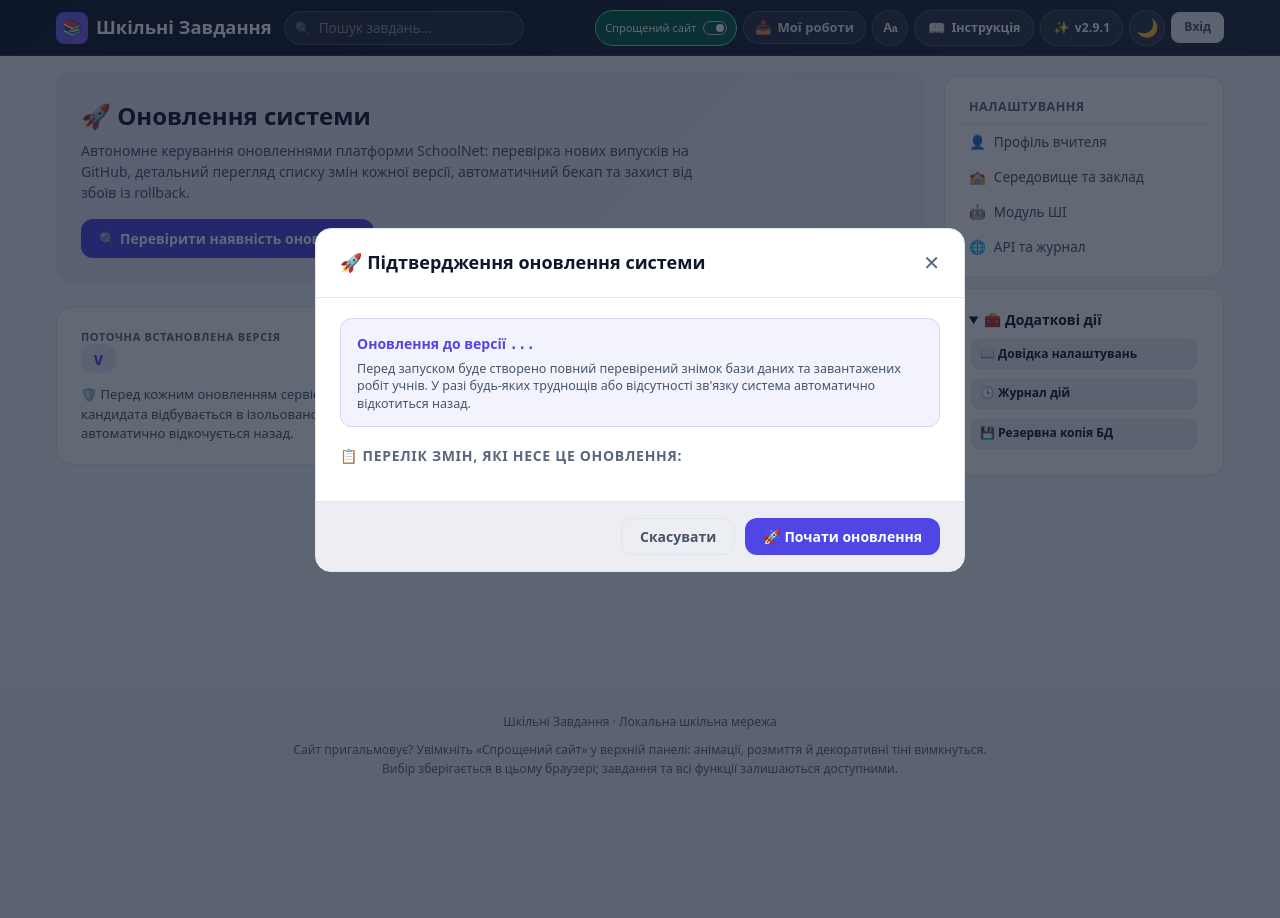
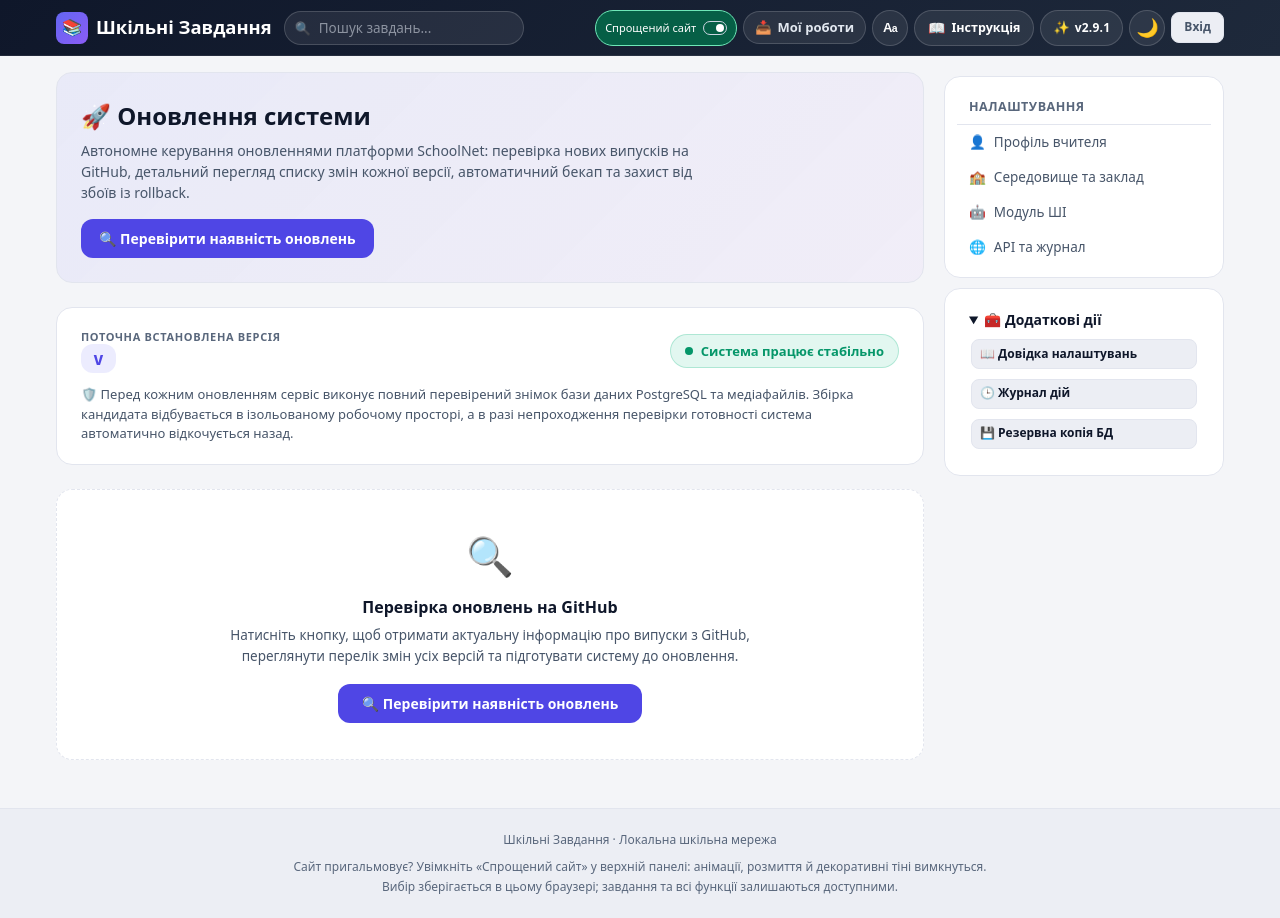
Before and after one commit to yrskrs/schoolwork2, a Django app: template templates/feed/system_updates.html in a window 1280 px wide. Before the commit the page ends 776 px from the top, so only its background shows below. Run offline with Django 5.2, Linux system fonts and the light colour scheme; the template is opened without the code that fills it, so the values that code supplies are empty.

Commit message:
Fix updates confirmation modal visibility and improve check/update workflow

```diff
--- a/templates/feed/system_updates.html
+++ b/templates/feed/system_updates.html
@@ -436,19 +436,38 @@
 }
 
 /* ── Модальне вікно підтвердження ─────────────────────────────────────── */
+[hidden] {
+    display: none !important;
+}
+
+#restartAlert {
+    display: none;
+}
+#restartAlert:not([hidden]) {
+    display: flex !important;
+}
+
 .custom-modal-backdrop {
+    display: none !important;
     position: fixed;
     top: 0;
     left: 0;
     right: 0;
     bottom: 0;
-    background: rgba(15, 23, 42, 0.65);
+    background: rgba(15, 23, 42, 0.7);
     backdrop-filter: blur(4px);
-    display: flex;
     align-items: center;
     justify-content: center;
     z-index: 2000;
     padding: 16px;
+}
+
+.custom-modal-backdrop.is-open {
+    display: flex !important;
+}
+
+.custom-modal-backdrop[hidden] {
+    display: none !important;
 }
 
 .custom-modal-dialog {
@@ -560,6 +579,20 @@
                 </div>
             </div>
 
+            <!-- Початкова підказка перед перевіркою -->
+            <div id="initialCheckPrompt" class="version-status-card" style="border: 1px dashed var(--color-border); text-align: center; padding: 36px 20px; background: var(--color-surface); margin-top: 16px;">
+                <div style="font-size: 38px; margin-bottom: 10px;">🔍</div>
+                <div style="font-size: 16px; font-weight: 800; color: var(--color-text-primary); margin-bottom: 6px;">
+                    Перевірка оновлень на GitHub
+                </div>
+                <div style="font-size: 13.5px; color: var(--color-text-secondary); max-width: 520px; margin: 0 auto 18px; line-height: 1.5;">
+                    Натисніть кнопку, щоб отримати актуальну інформацію про випуски з GitHub, переглянути перелік змін усіх версій та підготувати систему до оновлення.
+                </div>
+                <button type="button" class="btn btn-primary" onclick="checkUpdates()" style="font-weight: 700; padding: 10px 24px; font-size: 14px; box-shadow: 0 4px 12px rgba(99, 102, 241, 0.25);">
+                    🔍 Перевірити наявність оновлень
+                </button>
+            </div>
+
             <!-- Блок результатів перевірки -->
             <div id="updateCheckResult" hidden></div>
 
@@ -627,7 +660,7 @@
                 </div>
 
                 <!-- Сповіщення при перезапуску контейнерів -->
-                <div id="restartAlert" class="alert alert-info" style="margin-top: 16px; display: flex; align-items: center; gap: 12px; background: rgba(59, 130, 246, 0.1); border: 1px solid rgba(59, 130, 246, 0.3); border-radius: var(--radius-md); padding: 12px 16px;" hidden>
+                <div id="restartAlert" class="alert alert-info" style="margin-top: 16px; align-items: center; gap: 12px; background: rgba(59, 130, 246, 0.1); border: 1px solid rgba(59, 130, 246, 0.3); border-radius: var(--radius-md); padding: 12px 16px;" hidden>
                     <span class="spinner-border spinner-border-sm" style="width: 18px; height: 18px; border: 2px solid #2563eb; border-top-color: transparent; border-radius: 50%; animation: spin 0.8s linear infinite; flex-shrink: 0;"></span>
                     <div style="font-size: 13px; color: var(--color-text-primary);">
                         <strong>Перезапуск вебсервісу:</strong> Контейнер застосовує міграції та перевіряє цілісність даних. Зв'язок відновиться автоматично за кілька секунд.
@@ -638,7 +671,7 @@
                 <div id="successAlert" class="alert alert-success" style="margin-top: 16px; background: rgba(16, 185, 129, 0.1); border: 1px solid rgba(16, 185, 129, 0.3); border-radius: var(--radius-md); padding: 16px; color: #065f46;" hidden>
                     <div style="font-size: 16px; font-weight: 800; margin-bottom: 4px;">🎉 Оновлення успішно завершено!</div>
                     <div style="font-size: 13px;">
-                        Встановлено нову версію системи. Перевірку справності пройfieldо успішно. Сторінка оновиться через <span id="reloadCountdown" style="font-weight: 800;">3</span> сек…
+                        Встановлено нову версію системи. Перевірку справності пройдено успішно. Сторінка оновиться через <span id="reloadCountdown" style="font-weight: 800;">3</span> сек…
                     </div>
                 </div>
 
@@ -678,21 +711,26 @@
 </div>
 
 <!-- ════ МОДАЛЬНЕ ВІКНО ПІДТВЕРДЖЕННЯ ОНОВЛЕННЯ ═════════════════════════════ -->
-<div id="confirmModal" class="custom-modal-backdrop" hidden>
-    <div class="custom-modal-dialog">
+<div id="confirmModal" class="custom-modal-backdrop" style="display: none !important;" onclick="closeConfirmModal()" hidden>
+    <div class="custom-modal-dialog" onclick="event.stopPropagation()">
         <div class="custom-modal-header">
             <h3>🚀 Підтвердження оновлення системи</h3>
-            <button type="button" class="btn-close-modal" onclick="closeConfirmModal()">✕</button>
+            <button type="button" class="btn-close-modal" onclick="closeConfirmModal()" aria-label="Закрити">✕</button>
         </div>
         <div class="custom-modal-body">
-            <div style="background: rgba(99, 102, 241, 0.08); border: 1px solid rgba(99, 102, 241, 0.2); border-radius: var(--radius-md); padding: 14px 16px; margin-bottom: 18px;">
+            <div style="background: rgba(99, 102, 241, 0.08); border: 1px solid rgba(99, 102, 241, 0.2); border-radius: var(--radius-md); padding: 14px 16px; margin-bottom: 14px;">
                 <div style="font-size: 14px; font-weight: 800; color: var(--color-primary); margin-bottom: 4px;">
-                    Оновлення до версії <span id="modalTargetVersion" style="font-family: monospace;">...</span>
+                    Оновлення до версії <span id="modalTargetVersion" style="font-family: monospace; font-size: 15px;">...</span>
                 </div>
                 <div style="font-size: 12.5px; color: var(--color-text-secondary); line-height: 1.4;">
-                    Перед запуском буде створено повний перевірений знімок бази даних та завантажених робіт учнів.
-                    У разі будь-яких труднощів або відсутності зв'язку система автоматично відкотиться назад.
+                    Перед запуском буде створено повний перевірений знімок бази даних PostgreSQL та завантажених робіт учнів.
+                    У разі будь-яких труднощів або відсутності зв'язку система автоматично повернеться до робочого стану.
                 </div>
+            </div>
+
+            <div class="alert alert-warning" style="font-size: 13px; margin-bottom: 16px; padding: 10px 14px; border-radius: var(--radius-md); background: rgba(245, 158, 11, 0.08); border: 1px solid rgba(245, 158, 11, 0.25); color: #92400e; display: flex; align-items: center; gap: 8px;">
+                <span>⚠️</span>
+                <div><strong>Увага:</strong> Під час оновлення сервіс буде короткочасно перезапущено (близько 15–30 секунд) для застосування нових міграцій.</div>
             </div>
 
             <!-- Детальний перелік змін усіх проміжних версій у модалці -->
@@ -703,8 +741,8 @@
         </div>
         <div class="custom-modal-footer">
             <button type="button" class="btn btn-secondary" onclick="closeConfirmModal()">Скасувати</button>
-            <button type="button" class="btn btn-primary" onclick="proceedWithUpdate()" style="font-weight: 700;">
-                🚀 Почати оновлення
+            <button type="button" class="btn btn-primary" onclick="proceedWithUpdate()" style="font-weight: 700; box-shadow: 0 4px 14px rgba(99, 102, 241, 0.35);">
+                🚀 Розпочати оновлення зараз
             </button>
         </div>
     </div>
@@ -739,10 +777,12 @@ async function checkUpdates() {
     const spinner = document.getElementById('checkSpinner');
     const btnText = document.getElementById('btnCheckText');
     const resultBox = document.getElementById('updateCheckResult');
+    const initPrompt = document.getElementById('initialCheckPrompt');
 
-    btn.disabled = true;
-    spinner.style.display = 'inline-block';
-    btnText.textContent = 'Перевірка GitHub…';
+    if (btn) btn.disabled = true;
+    if (spinner) spinner.style.display = 'inline-block';
+    if (btnText) btnText.textContent = 'Перевірка GitHub…';
+    if (initPrompt) initPrompt.hidden = true;
     resultBox.hidden = true;
 
     try {
@@ -757,7 +797,8 @@ async function checkUpdates() {
             resultBox.innerHTML = `
                 <div class="version-status-card" style="border-left: 4px solid #ef4444;">
                     <div style="font-weight: 800; color: #dc2626; margin-bottom: 4px;">⚠️ Не вдалося зв'язатися з GitHub</div>
-                    <div style="font-size: 13px; color: var(--color-text-secondary);">${escapeHtml(data.error || 'Помилка мережі')}</div>
+                    <div style="font-size: 13px; color: var(--color-text-secondary); margin-bottom: 10px;">${escapeHtml(data.error || 'Помилка мережі')}</div>
+                    <button type="button" class="btn btn-secondary btn-sm" onclick="checkUpdates()">Спробувати знову</button>
                 </div>
             `;
             return;
@@ -773,14 +814,19 @@ async function checkUpdates() {
         } else {
             resultBox.innerHTML = `
                 <div class="version-status-card" style="border-left: 4px solid #10b981; background: rgba(16, 185, 129, 0.04);">
-                    <div style="display: flex; align-items: center; gap: 10px;">
-                        <span style="font-size: 24px;">🎉</span>
-                        <div>
-                            <div style="font-size: 15px; font-weight: 800; color: #065f46;">У вас встановлено найновішу версію!</div>
-                            <div style="font-size: 13px; color: var(--color-text-secondary); margin-top: 2px;">
-                                Поточна версія <strong>v${escapeHtml(data.current_version)}</strong> є повністю актуальною. Новіших випусків на GitHub не знайдено.
+                    <div style="display: flex; align-items: center; justify-content: space-between; flex-wrap: wrap; gap: 12px;">
+                        <div style="display: flex; align-items: center; gap: 12px;">
+                            <span style="font-size: 28px;">🎉</span>
+                            <div>
+                                <div style="font-size: 15px; font-weight: 800; color: #065f46;">У вас встановлено найновішу версію!</div>
+                                <div style="font-size: 13px; color: var(--color-text-secondary); margin-top: 2px;">
+                                    Поточна версія <strong>v${escapeHtml(data.current_version)}</strong> є повністю актуальною. Новіших випусків на GitHub не знайдено.
+                                </div>
                             </div>
                         </div>
+                        <button type="button" class="btn btn-secondary btn-sm" onclick="checkUpdates()">
+                            Перевірити знову
+                        </button>
                     </div>
                 </div>
             `;
@@ -789,13 +835,14 @@ async function checkUpdates() {
         resultBox.hidden = false;
         resultBox.innerHTML = `
             <div class="version-status-card" style="border-left: 4px solid #ef4444;">
-                <div style="font-weight: 800; color: #dc2626;">Помилка зв'язку з вебсервером: ${escapeHtml(err.message)}</div>
+                <div style="font-weight: 800; color: #dc2626; margin-bottom: 4px;">Помилка зв'язку з вебсервером: ${escapeHtml(err.message)}</div>
+                <button type="button" class="btn btn-secondary btn-sm" onclick="checkUpdates()">Спробувати знову</button>
             </div>
         `;
     } finally {
-        btn.disabled = false;
-        spinner.style.display = 'none';
-        btnText.textContent = '🔍 Перевірити наявність оновлень';
+        if (btn) btn.disabled = false;
+        if (spinner) spinner.style.display = 'none';
+        if (btnText) btnText.textContent = '🔍 Перевірити наявність оновлень';
     }
 }
 
@@ -861,7 +908,7 @@ function renderAvailableUpdateCard(data) {
                     </div>
                 </div>
                 <div>
-                    <button type="button" class="btn btn-primary" onclick="openConfirmModal()" style="font-weight: 800; padding: 10px 22px; font-size: 14px; box-shadow: 0 4px 14px rgba(99, 102, 241, 0.35);">
+                    <button type="button" class="btn btn-primary" onclick="openConfirmModal('${escapeHtml(data.latest_version)}')" style="font-weight: 800; padding: 10px 22px; font-size: 14px; box-shadow: 0 4px 14px rgba(99, 102, 241, 0.35);">
                         🚀 Оновити до v${escapeHtml(data.latest_version)}
                     </button>
                 </div>
@@ -878,15 +925,34 @@ function renderAvailableUpdateCard(data) {
 }
 
 // ── Модальне вікно підтвердження ──────────────────────────────────────────
-function openConfirmModal() {
-    document.getElementById('modalTargetVersion').textContent = `v${currentTargetVersion || 'останньої'}`;
+function openConfirmModal(ver) {
+    if (ver) {
+        currentTargetVersion = ver;
+    }
+    const targetVerText = currentTargetVersion ? `v${currentTargetVersion}` : 'нової версії';
+    document.getElementById('modalTargetVersion').textContent = targetVerText;
     const modalChangelog = document.getElementById('modalChangelogList');
-    modalChangelog.innerHTML = renderChangelogHtml(currentReleasesBetween);
-    document.getElementById('confirmModal').hidden = false;
+    if (currentReleasesBetween && currentReleasesBetween.length > 0) {
+        modalChangelog.innerHTML = renderChangelogHtml(currentReleasesBetween);
+    } else {
+        modalChangelog.innerHTML = `
+            <div class="release-version-block">
+                <div class="release-v-title">Планове оновлення системи</div>
+                <div style="font-size: 13px; color: var(--color-text-secondary);">Оптимізація та оновлення модулів SchoolNet.</div>
+            </div>
+        `;
+    }
+    const modal = document.getElementById('confirmModal');
+    modal.classList.add('is-open');
+    modal.style.setProperty('display', 'flex', 'important');
+    modal.hidden = false;
 }
 
 function closeConfirmModal() {
-    document.getElementById('confirmModal').hidden = true;
+    const modal = document.getElementById('confirmModal');
+    modal.classList.remove('is-open');
+    modal.style.setProperty('display', 'none', 'important');
+    modal.hidden = true;
 }
 
 // ── Запуск процесу оновлення ──────────────────────────────────────────────
@@ -1114,8 +1180,16 @@ async function triggerManualRollback() {
 function resetUpdateUI() {
     document.getElementById('updateProgressSection').hidden = true;
     document.getElementById('errorAlert').hidden = true;
+    const initPrompt = document.getElementById('initialCheckPrompt');
+    if (initPrompt) initPrompt.hidden = false;
     isUpdating = false;
 }
+
+document.addEventListener('keydown', (e) => {
+    if (e.key === 'Escape') {
+        closeConfirmModal();
+    }
+});
 
 function toggleTerminal() {
     document.getElementById('terminalBody').classList.toggle('collapsed');
```
Also changed, not shown: scripts/updater_service.py (+16 -5 lines).
